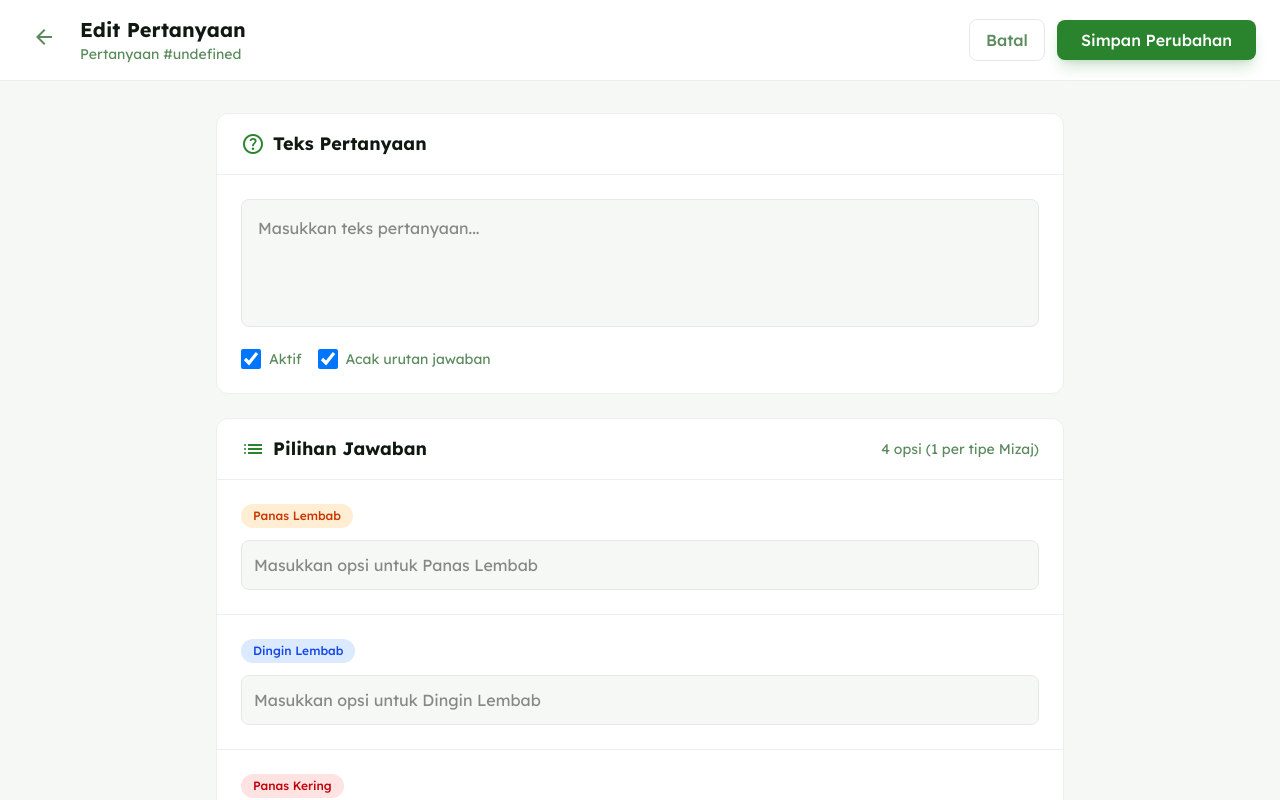
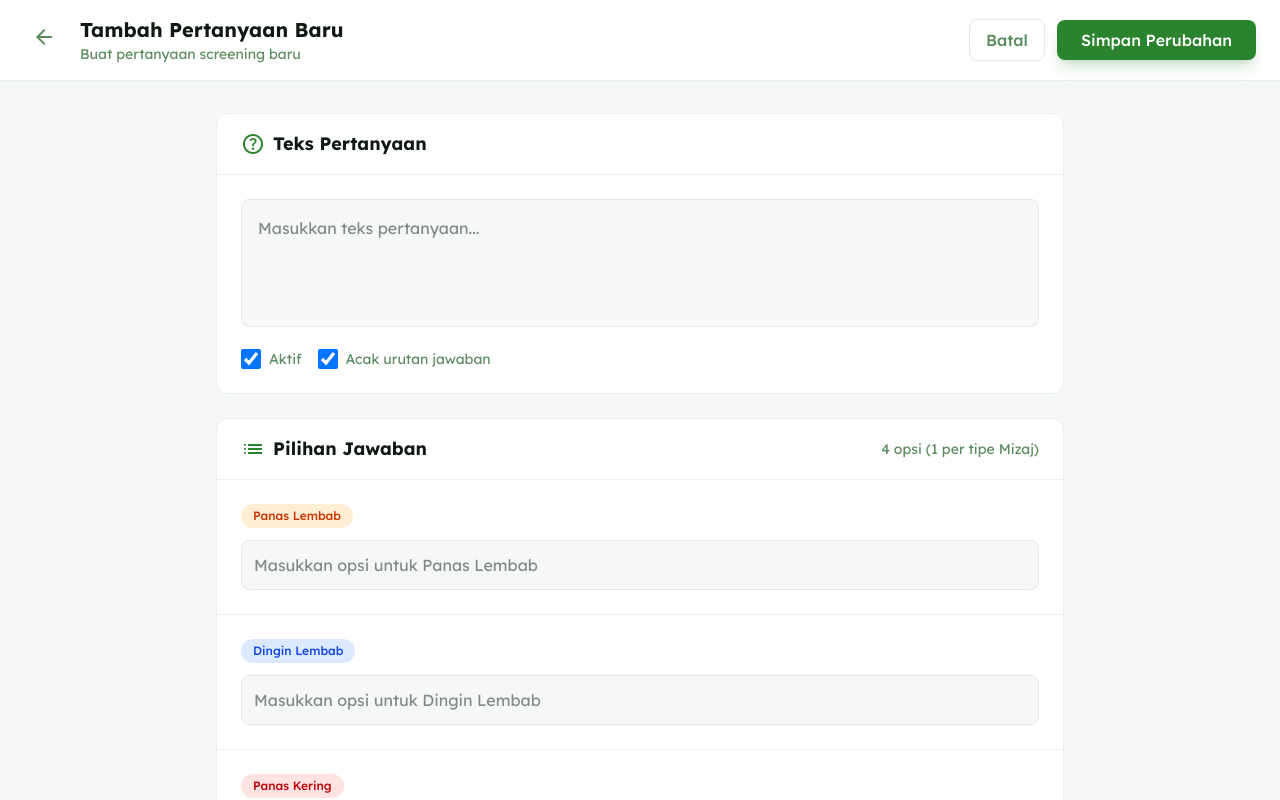
Before and after one commit to add146/Mizaj, a React (Vite) app in the folder web/: page /admin/questions/new in a window 1280 px wide. Shown: the top 800 px of the page. Built offline with nearby package versions, Linux system fonts and the light colour scheme.

Commit message:
fix: Correct isNewQuestion detection for /new route
The /new route doesn't have :id param so useParams returns undefined.
Changed logic from 'id === new' to '!id || id === new' to correctly
identify create mode when id is undefined.

```diff
--- a/web/src/pages/admin/QuestionEditor.tsx
+++ b/web/src/pages/admin/QuestionEditor.tsx
@@ -5,7 +5,8 @@ import api from '../../lib/api';
 export default function QuestionEditor() {
     const navigate = useNavigate();
     const { id } = useParams<{ id: string }>();
-    const isNewQuestion = id === 'new';
+    // Check if creating new question: id is undefined (from /new route) OR id equals 'new'
+    const isNewQuestion = !id || id === 'new';
 
     const [loading, setLoading] = useState(false);
     const [saving, setSaving] = useState(false);
```
